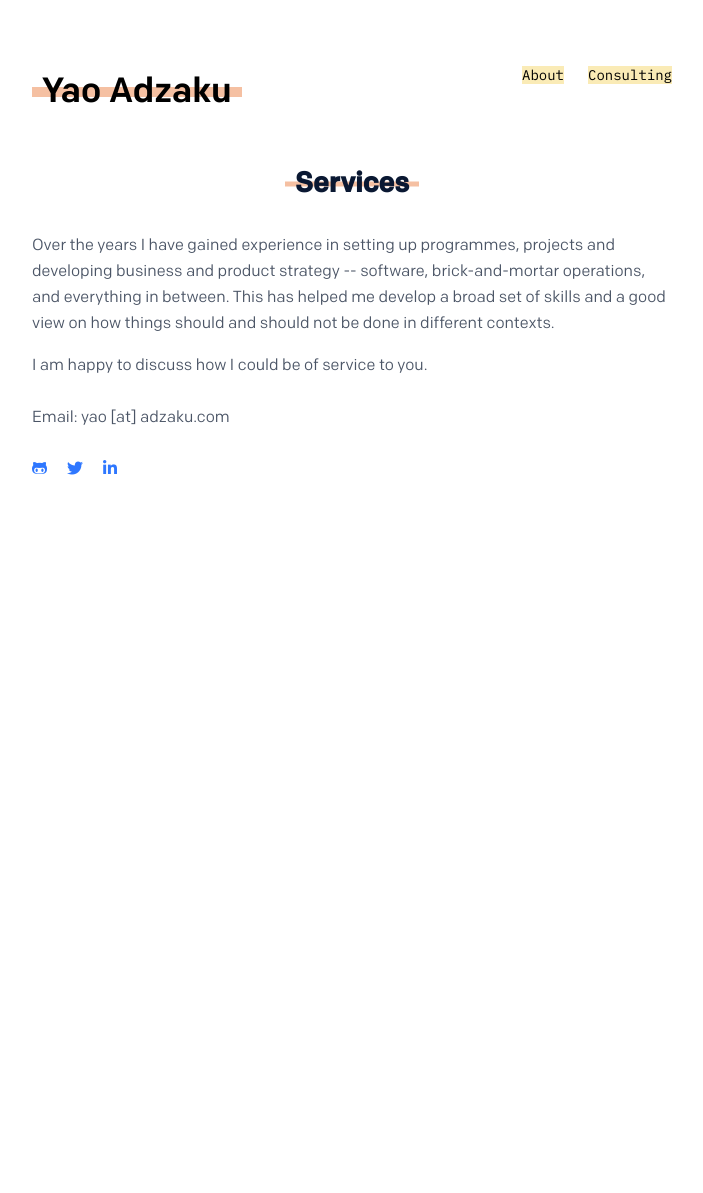
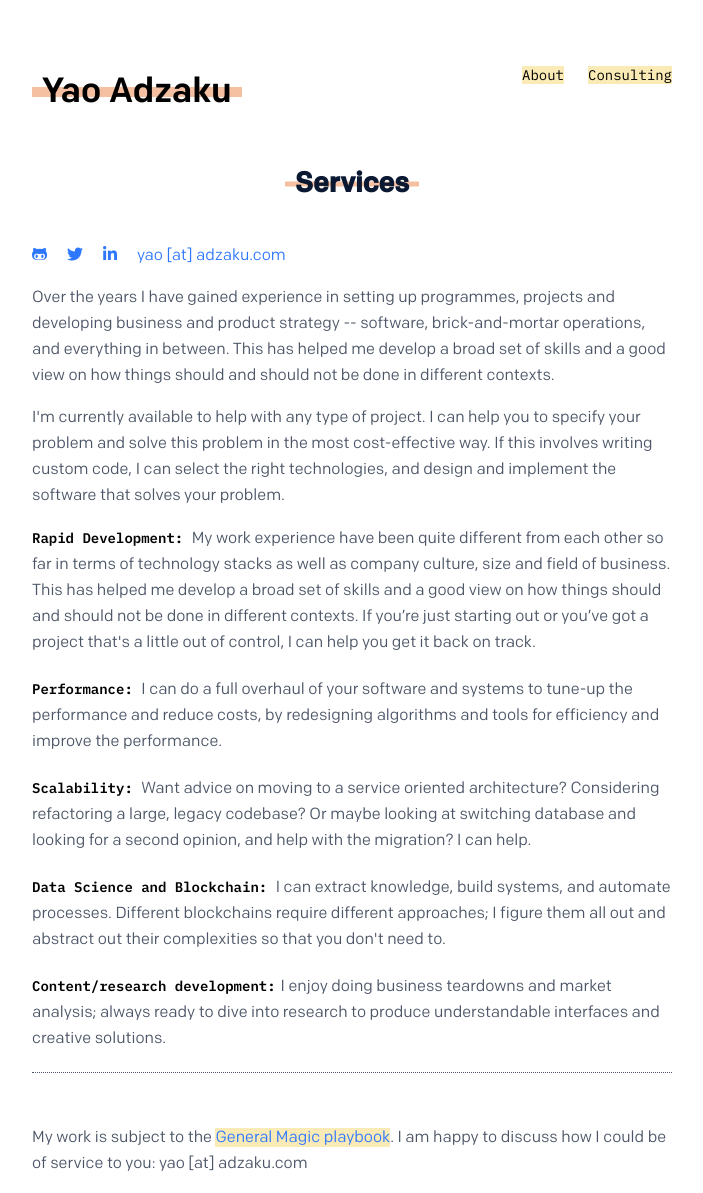
Before and after one commit to rpip/rpip.github.io, a Jekyll site: the page built from work.html, in a window 1280 px wide. Shown: the whole page, without its empty margins (288-991 px from the left). Built offline with Jekyll 4.4.1, drawn with Linux system fonts in a browser that asks for light colours; nearby versions of some CDN libraries; before the commit the page ends 900 px from its top, so only the background shows below that.

Commit message:
update services

```diff
--- a/_sass/main.scss
+++ b/_sass/main.scss
@@ -287,3 +287,27 @@ section:hover{
         padding-right: $spacer;
     }
 }
+
+.service {
+  margin-bottom: $spacer;
+
+  &__description {
+    display: inline;
+    margin-bottom: $spacer;
+    padding-left: 5px;
+  }
+
+  &__title {
+    font-weight: bold;
+    color: black;
+    display: inline;
+
+    @media (min-width: 500px) {
+      margin-bottom: ($spacer / 4);
+    }
+  }
+}
+
+.sign-off {
+  border-top: 1px dotted;
+}
--- a/index.html
+++ b/index.html
@@ -7,7 +7,7 @@ title: About
 
 <p>Hi there! I'm a technologist currently based in New York. I'm interested in what I call meta-development, which can be anything from the tools and routines to ideas that shape <a href="https://vimeo.com/34017777" target="_blank">how we build things</a>. </p>
 
-<p>When I can, I enjoy riding my bike, hiking, swimming, and exploring new cities. Right now I’m working towards an economics degree, and improving my design skills. Enjoy your visit and please do come back as, now and again, I'll be adding news, and some links to other interesting sites. Cheers!</p>
+<p>When I can, I enjoy riding my bike, hiking, swimming, and exploring new cities. Enjoy your visit and please do come back as, now and again, I'll be adding news, and some links to other interesting sites. Cheers!</p>
 
 <div class="gallery">
     <img class="gallery-item" src="/assets/img/Frame 1.jpg">
--- a/work.html
+++ b/work.html
@@ -6,19 +6,42 @@ title: About
 
 <div class="spacer16"></div>
 
+<div>
+    <ul class="list-unstyled list-inline">
+        <li><a href="http://github.com/rpip" class="no-highlight" target="blank"><i aria-hidden="true" title="GitHub" class="fa fa-github-alt"></i></a></li>
+        <li><a href="http://twitter.com/moonboots233" class="no-highlight" target="blank"><i aria-hidden="true" title="Twitter" class="fa fa-twitter"></i></a></li>
+        <li><a href="http://linkedin.com/in/yaoadzaku" class="no-highlight" target="blank"><i aria-hidden="true" title="LinkedIn" class="fa fa-linkedin"></i></a></li>
+        <li><a class="no-highlight">yao [at] adzaku.com</a></li>
+    </ul>
+</div>
+
+
+<div>
     <p>
         Over the years I have gained experience in setting up programmes, projects and developing business and product strategy -- software, brick-and-mortar operations, and everything in between. This has helped me develop a broad set of skills and a good view on how things should and should not be done in different contexts.
     </p>
 
     <p>
-  I am happy to discuss how I could be of service to you.
+        I'm currently available to help with any type of project. I can help you to specify your problem and solve this problem in the most cost-effective way. If this involves writing custom code, I can select the right technologies, and design and implement the software that solves your problem.
+    </p>
+</div>
 
+<div>
+    <ul class="services">
+        <li class="service"> <h3 class="service__title">Rapid Development:</h3> <p class="service__description">My work experience have been quite different from each other so far in terms of technology stacks as well as company culture, size and field of business. This has helped me develop a broad set of skills and a good view on how things should and should not be done in different contexts. If you’re just starting out or you’ve got a project that's a little out of control, I can help you get it back on track. </p></li>
+
+        <li class="service"><h3 class="service__title">Performance:</h3> <p class="service__description">I can do a full overhaul of your software and systems to tune-up the performance and reduce costs, by redesigning algorithms and tools for efficiency and improve the performance.</p> </li>
+
+        <li class="service"> <h3 class="service__title">Scalability:</h3> <p class="service__description">Want advice on moving to a service oriented architecture? Considering refactoring a large, legacy codebase? Or maybe looking at switching database and looking for a second opinion, and help with the migration? I can help. </p></li>
+
+        <li class="service"><h3 class="service__title">Data Science and Blockchain:</h3> <p class="service__description">I can extract knowledge, build systems, and automate processes. Different blockchains require different approaches; I figure them all out and abstract out their complexities so that you don't need to.</p> </li>
+
+        <li class="service"><h3 class="service__title">Content/research development:</h3><p class="service__description">I enjoy doing business teardowns and market analysis; always ready to dive into research to produce understandable interfaces and creative solutions.</p> </li>
+    </ul>
+</div>
+
+
+<p class="sign-off">
     <br><br>
-  Email: yao [at] adzaku.com
-
-  <ul class="list-unstyled list-inline">
-    <li><a href="http://github.com/rpip" class="no-highlight"><i aria-hidden="true" title="GitHub" class="fa fa-github-alt"></i></a></li>
-    <li><a href="http://twitter.com/moonboots233" class="no-highlight"><i aria-hidden="true" title="Twitter" class="fa fa-twitter"></i></a></li>
-    <li><a href="http://linkedin.com/in/yaoadzaku" class="no-highlight"><i aria-hidden="true" title="LinkedIn" class="fa fa-linkedin"></i></a></li>
-  </ul>
+    My work is subject to the <a href="playbook.pdf">General Magic playbook</a>. I am happy to discuss how I could be of service to you: yao [at] adzaku.com
 </p>
```
Also changed, not shown: 1 other file. Lines whose indentation alone changed are shown as unchanged.
